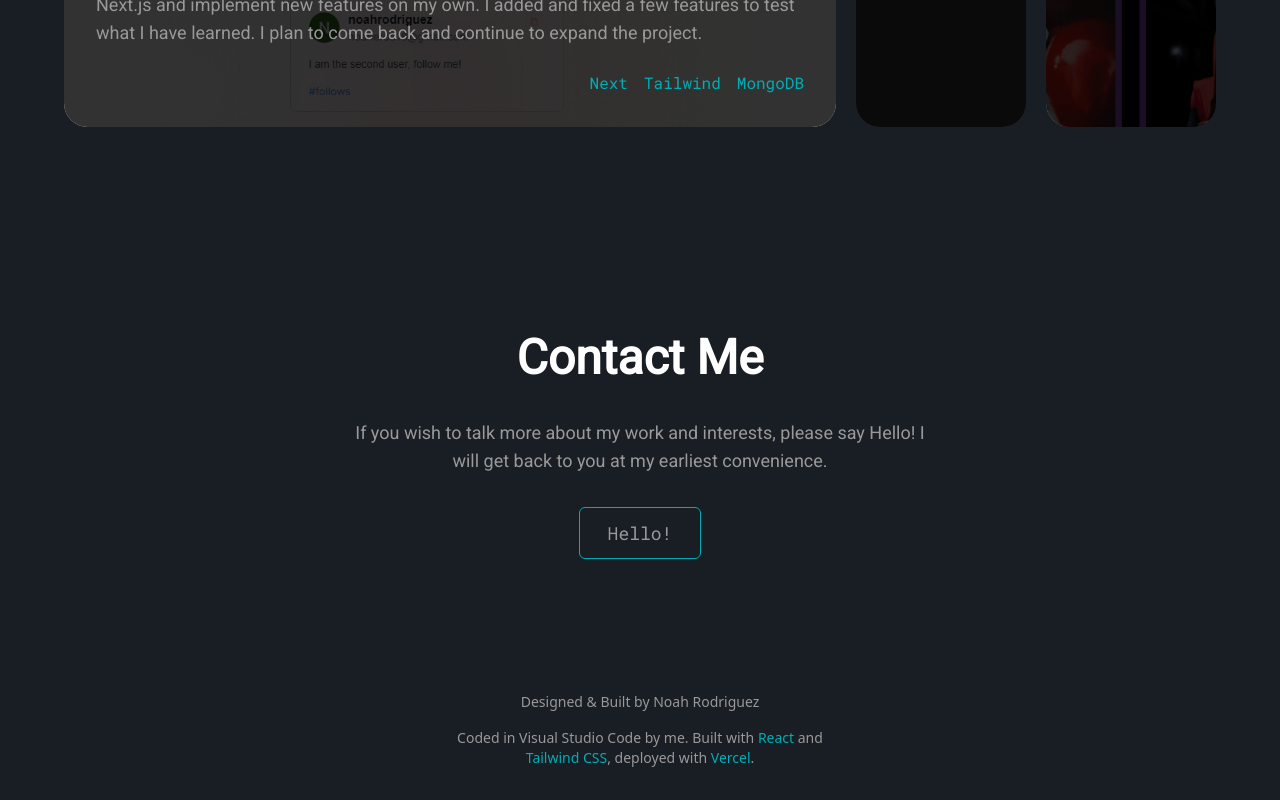
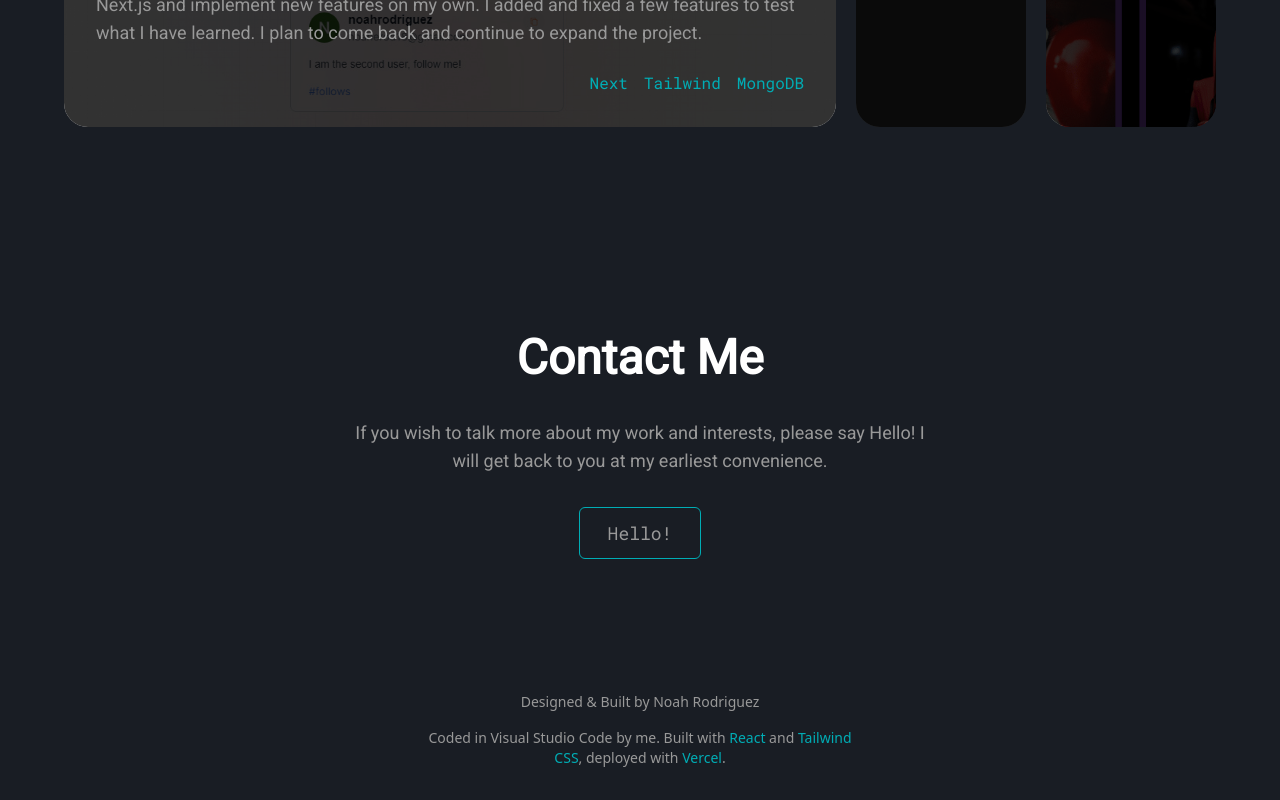
Before and after one commit to NoahRod108/portfolio_v2, a React (Vite) app: page / in a window 1280 px wide. Shown: the part 3737-4537 px from the top of the page. Built offline with nearby package versions, Linux system fonts and the light colour scheme.

Commit message:
Fixed footer width

```diff
--- a/src/components/Footer.jsx
+++ b/src/components/Footer.jsx
@@ -1,6 +1,6 @@
 const Footer = () => {
   return (
-    <footer className='max-container px-4 flex flex-col xl:w-[450px] justify-center items-center text-dark-gray text-sm gap-4 py-8 text-center'>
+    <footer className='max-container px-4 flex flex-col xl:w-[464px] justify-center items-center text-dark-gray text-sm gap-4 py-8 text-center'>
         <div>
             Designed & Built  by Noah Rodriguez
         </div>
```
